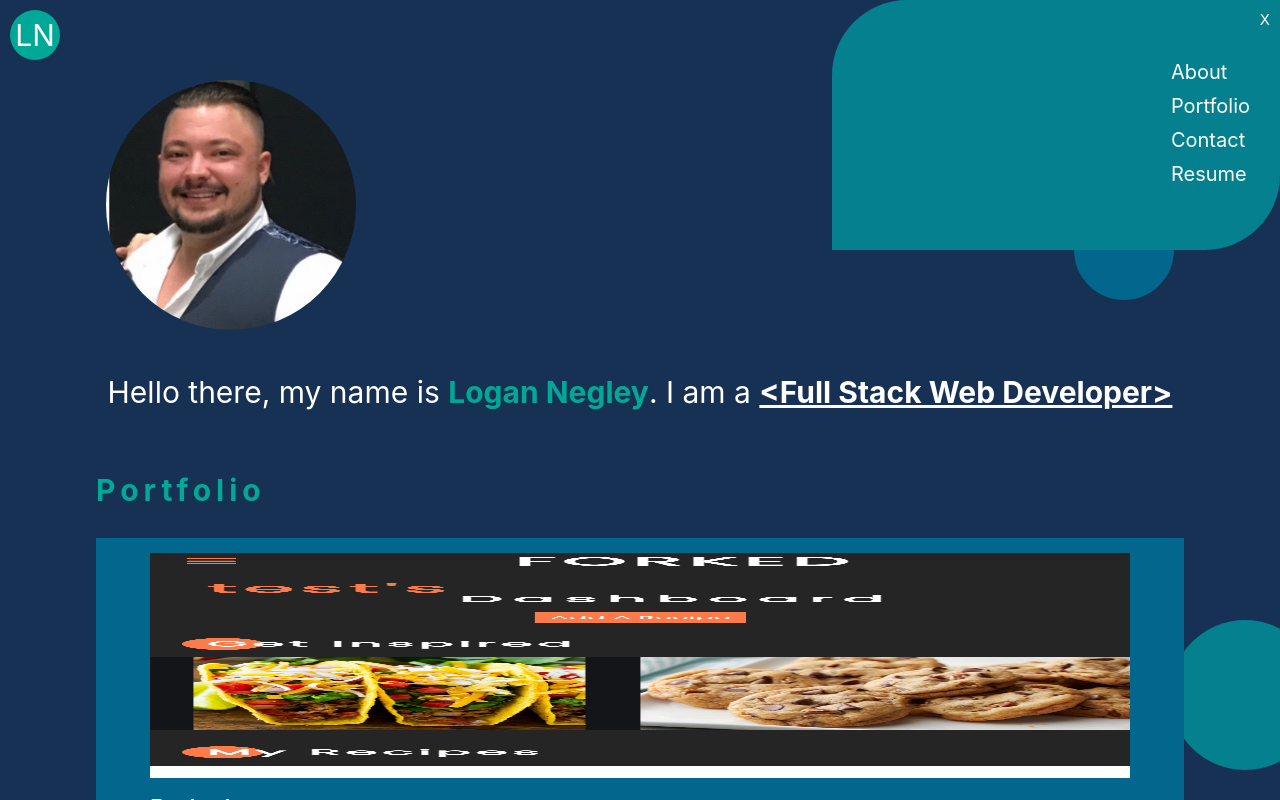
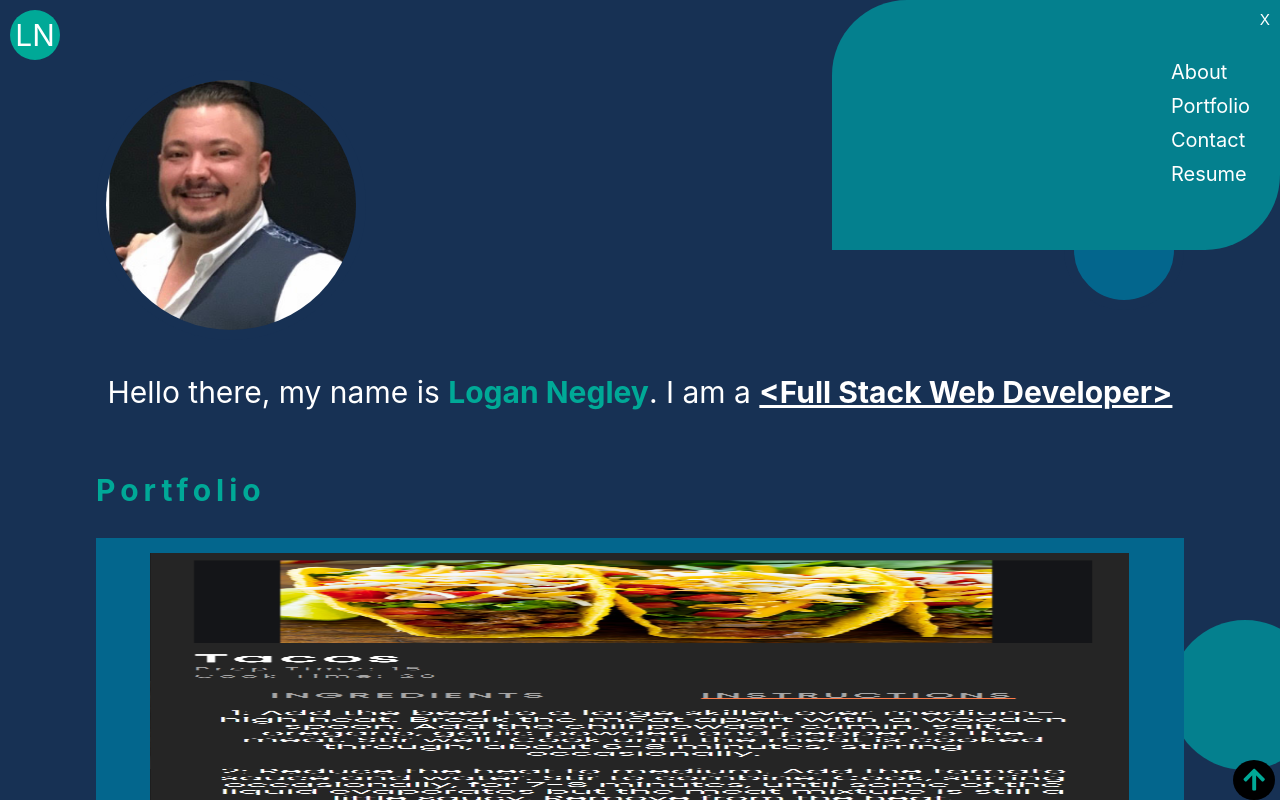
Before and after one commit to LoganNegley/Portfolio-React, a React (Create React App) app in the folder frontend/: page / in a window 1280 px wide. Both pictures are taken after a click on the icon 1254 px from the left and 35 px from the top of the page. Shown: the top 800 px of the page. Built offline with nearby package versions, Linux system fonts and the light colour scheme.

Commit message:
Links in nav now scroll to the right location of application- up arrow added to get to the top of the page

```diff
--- a/frontend/package.json
+++ b/frontend/package.json
@@ -7,6 +7,7 @@
     "@testing-library/react": "^11.1.0",
     "@testing-library/user-event": "^12.1.10",
     "bootstrap": "^5.0.1",
+    "pure-react-carousel": "^1.27.6",
     "react": "^17.0.2",
     "react-bootstrap": "^1.6.0",
     "react-dom": "^17.0.2",
--- a/frontend/src/App.js
+++ b/frontend/src/App.js
@@ -6,6 +6,7 @@ import Portfolio from './components/Portfolio';
 import Skills from './components/Skills';
 import Bio from './components/Bio';
 import ContactSection from './components/ContactSection';
+import Arrow from './components/Arrow';
 
 function App() {
   return (
@@ -16,6 +17,7 @@ function App() {
       <Skills/>
       <Bio/>
       <ContactSection/>
+      <Arrow/>
     </>
   );
 }
--- /dev/null
+++ b/frontend/src/components/Arrow.js
@@ -0,0 +1,29 @@
+import React from 'react'
+import styled from 'styled-components';
+
+const UpArrow = styled.div`
+    background-color:black;
+    display:inline;
+    font-size:2.5rem;
+    padding:.5rem 1rem;
+    color:white;
+    border-radius:50%;
+    position: sticky;
+    bottom:0;
+    float:right;
+    margin: 0px .5rem .5rem 0px;
+
+    a{
+        color:#00A997;
+    }
+`;
+
+const Arrow = () => {
+    return (
+        <UpArrow>
+            <a href='#top'><i class="fas fa-arrow-up"></i></a>
+        </UpArrow>
+    )
+}
+
+export default Arrow
--- a/frontend/src/components/Bio.js
+++ b/frontend/src/components/Bio.js
@@ -28,12 +28,12 @@ const Section = styled.section`
     }
         .about-rectangle{
         width:13rem;
-        height:20rem;
+        height:30rem;
         opacity:.75;
         background-color:#00A997;
         position:relative;
-        left:25rem;
-        bottom:15rem;
+        left:30rem;
+        bottom:55rem;
         z-index:-1;
     }
 `;
--- a/frontend/src/components/ContactSection.js
+++ b/frontend/src/components/ContactSection.js
@@ -4,7 +4,7 @@ import styled from 'styled-components';
 const Section = styled.section`
     width:95%;
     margin:0 auto;
-    margin-top:-15rem;
+    margin-top:-25rem;
 
     h3{
         color:#00A997;
--- a/frontend/src/components/PortfolioCard.js
+++ b/frontend/src/components/PortfolioCard.js
@@ -1,5 +1,7 @@
 import React from 'react'
 import styled from 'styled-components';
+import { CarouselProvider, Slider, Slide } from 'pure-react-carousel';
+import 'pure-react-carousel/dist/react-carousel.es.css';
 
 const CardContainer = styled.div`
 
@@ -22,7 +24,7 @@ const CardContainer = styled.div`
         img{
             margin-top:1.5rem;
             width:100%;
-            height:225px;
+            height:275px;
         }
         p{
             font-size:1.5rem;
@@ -55,17 +57,34 @@ const CardContainer = styled.div`
 
 const PortfolioCard = (props) => {
     const project = props.project;
-    console.log(project)
+
+    const settings = {
+        naturalSlideWidth:100,
+        naturalSlideHeight:100,
+        totalSlides:project.image.length,
+        isPlaying:true,
+        interval:2000,
+        infinite:true,
+        visibleSlides:1
+    }
 
     return (
         <CardContainer className='card-container'>
             <div className='card-wrapper'>
                 <div className='content'>
-                    <img src={project.image[0]}/>
+                    <CarouselProvider {...settings}>
+                        <Slider>
+                            {project.image.map((item, index) =>(
+                            <Slide>
+                                <img src={project.image[index]}/>
+                            </Slide>
+                            ))}
+                        </Slider>
+                    </CarouselProvider>
                     <h4>{project.name}</h4>
                     <p>{project.description}</p>
-                    <p>{project.techStack.techDescription}</p>
-                    <p>Stack: {project.techStack.stack.map(item =>(
+                    <p style={{fontWeight:'bold'}}>{project.techStack.techDescription}</p>
+                    <p style={{fontWeight:'bold'}}>Stack: {project.techStack.stack.map(item =>(
                             `${item}, `
                     ))}
                     </p>
--- a/frontend/src/components/navbars/MobileNav.js
+++ b/frontend/src/components/navbars/MobileNav.js
@@ -41,10 +41,10 @@ const MobileNav = ({setToggleMenu}) => {
         <NavLinks className='nav-links'>
             <div onClick={close} id='exit'>X</div>
             <ul>
-                <li><a href='#about'>About</a></li>
-                <li><a href='#portfolio'>Portfolio</a></li>
-                <li><a href='#contact'>Contact</a></li>
-                <li><a href='/images/Resume.pdf' target='_blank'>Resume</a></li>
+                <li><a onClick={close} href='#about'>About</a></li>
+                <li><a onClick={close} href='#portfolio'>Portfolio</a></li>
+                <li><a onClick={close} href='#contact'>Contact</a></li>
+                <li><a onClick={close} href='/images/Resume.pdf' target='_blank'>Resume</a></li>
             </ul>
         </NavLinks>
 
--- a/frontend/src/projects.js
+++ b/frontend/src/projects.js
@@ -6,8 +6,8 @@ const projects = [
             '/images/dashboard.png',
             '/images/home.png',
             '/images/ingredients.png',
+            '/images/menu.png',
             '/images/instructions.png',
-            '/images/menu.png'
         ],
         site:'https://forked-recipe.vercel.app/login',
         git:'https://github.com/LoganNegley/Forked',
```
Also changed, not shown: 1 other file (tests, documents, lock files or other folders).
